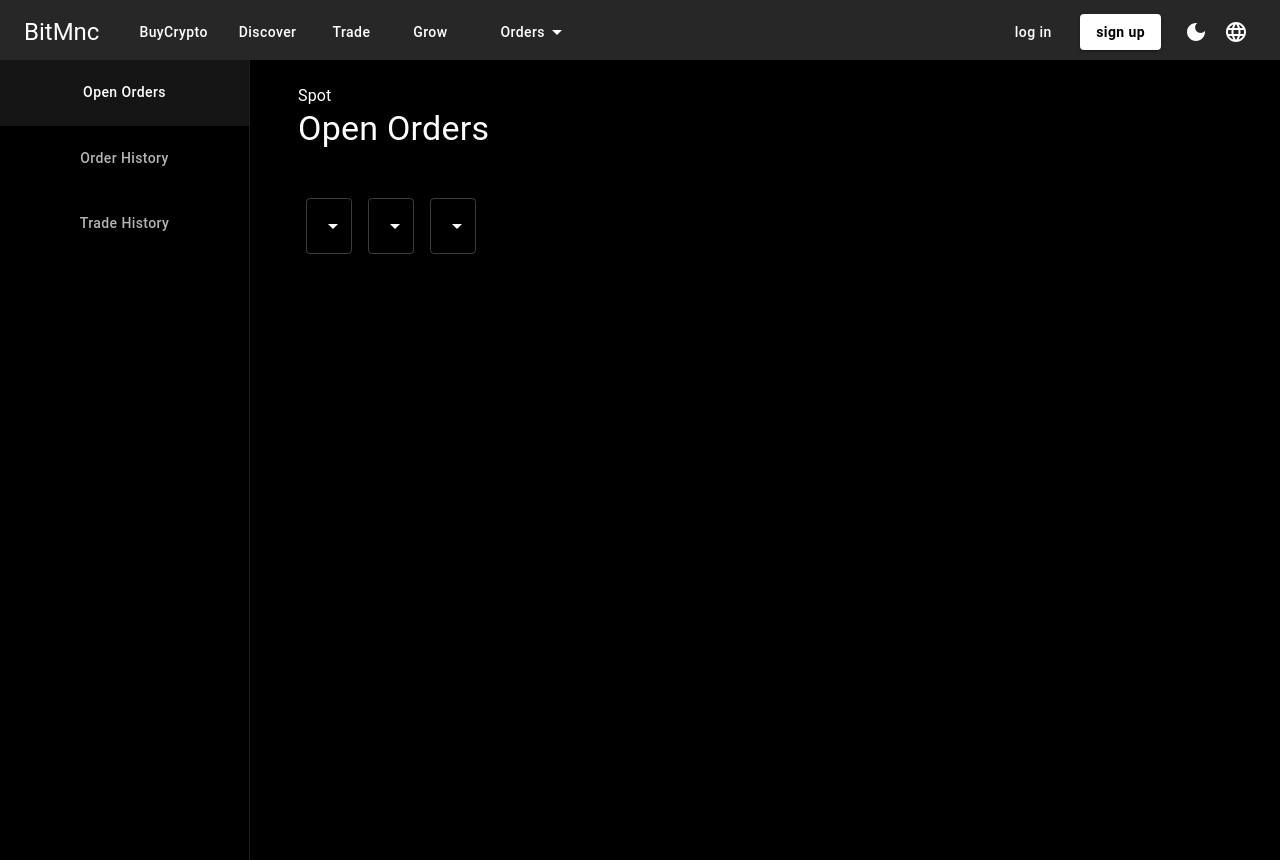
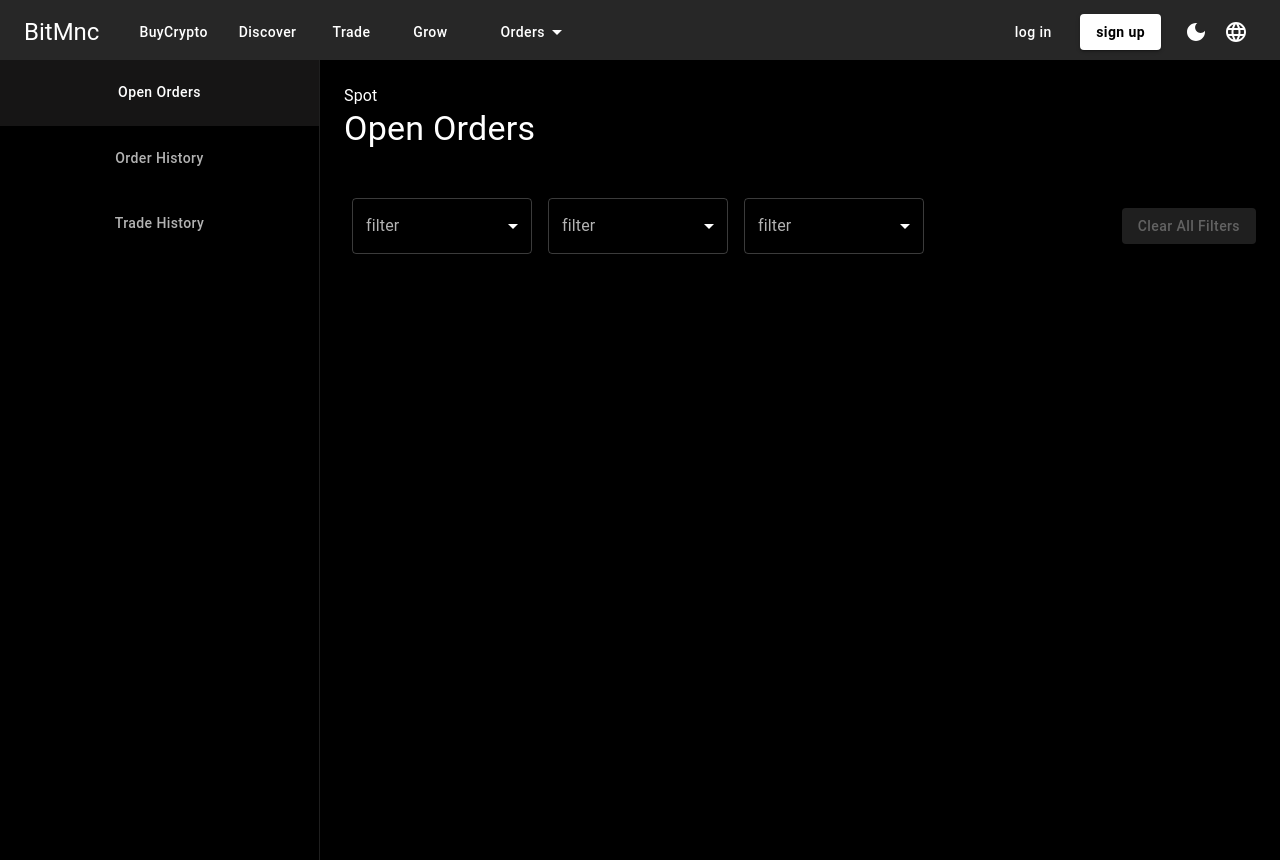
Before and after one commit to ammarsalahi/BTC, a React (Vite) app: page /orders in a window 1280 px wide. Built offline with nearby package versions, Linux system fonts and the light colour scheme; a web font is replaced by a local one.

Commit message:
changes new orders

```diff
--- a/src/components/elements/orders/OpenOrders.jsx
+++ b/src/components/elements/orders/OpenOrders.jsx
@@ -1,13 +1,31 @@
 import React from 'react'
-import { Container,Box ,Typography, Select, TextField} from '@mui/material'
+import { Container,Box ,Typography, Select, TextField, MenuItem, Button} from '@mui/material'
 
 export default function OpenOrders() {
 
    const filter=[
-      {"value":"all","label":"all"}
+      {value:"all",label:"all"}
    ]
+   const currencies = [
+    {
+      value: 'USD',
+      label: '$',
+    },
+    {
+      value: 'EUR',
+      label: '€',
+    },
+    {
+      value: 'BTC',
+      label: '฿',
+    },
+    {
+      value: 'JPY',
+      label: '¥',
+    },
+  ];
   return (
-    <Container className="container-fluid" >
+    <Box className="container-fluid p-4">
         <Box className="row">
         <Typography>Spot</Typography>
             <Typography variant="h4">
@@ -17,20 +35,48 @@ export default function OpenOrders() {
         <Box className="row mt-5">
            <div className="col-12 d-flex justify-content-between align-items-center">
                 <Box className="d-flex">
-                  <TextField sx={{mx:1}}
+                  <TextField sx={{mx:1,width:'180px'}}
                     placeholder="filter"
-                    fullWidth
+                    label="filter"
                     select
-                    options={filter}
-                  />
+                  >
+                    {filter.map((item,idx)=>(
+                        <MenuItem value={item.value} key={idx}>
+                           {item.label}
+                        </MenuItem>
+                    ))}
+                  </TextField>
 
-                  <Select sx={{mx:1}}>
-                  </Select>
-                  <Select sx={{mx:1}}>
-                  </Select>
+                  <TextField sx={{mx:1,width:'180px'}}
+                    placeholder="filter"
+
+                    label="filter"
+                    select
+                  >
+                    {filter.map((item,idx)=>(
+                        <MenuItem value={item.value} key={idx}>
+                           {item.label}
+                        </MenuItem>
+                    ))}
+                  </TextField>
+                  <TextField sx={{mx:1,width:'180px'}}
+                    placeholder="filter"
+
+                    label="filter"
+                    select
+                  >
+                    {filter.map((item,idx)=>(
+                        <MenuItem value={item.value} key={idx}>
+                           {item.label}
+                        </MenuItem>
+                    ))}
+                  </TextField>
                 </Box>
+                <Button variant="contained" disabled>
+                    Clear All Filters
+                </Button>
            </div>
         </Box>
-    </Container>
+    </Box>
   )
 }
--- a/src/components/elements/orders/TradeHistory.jsx
+++ b/src/components/elements/orders/TradeHistory.jsx
@@ -1,12 +1,40 @@
 import React from 'react'
-import { Container ,Typography} from '@mui/material'
+import { Container,Box ,Typography, Select, TextField, MenuItem} from '@mui/material'
 export default function TradeHistory() {
+    const filter=[
+        {value:"all",label:"all"}
+     ]
   return (
-    <Container >
-            <Typography>Spot</Typography>
-            <Typography variant="h4">
-                Trade History
-            </Typography>
-    </Container>
+    <Box className="container-fluid p-4">
+    <Box className="row">
+    <Typography>Spot</Typography>
+        <Typography variant="h4">
+        Trade History
+        </Typography>
+    </Box>
+    <Box className="row mt-5">
+       <div className="col-12 d-flex justify-content-between align-items-center">
+            <Box className="d-flex">
+              <TextField sx={{mx:1,width:'200px'}}
+                placeholder="filter"
+
+                label="filter"
+                select
+              >
+                {filter.map((item,idx)=>(
+                    <MenuItem value={item.value} key={idx}>
+                       {item.label}
+                    </MenuItem>
+                ))}
+              </TextField>
+
+              <Select sx={{mx:1}}>
+              </Select>
+              <Select sx={{mx:1}}>
+              </Select>
+            </Box>
+       </div>
+    </Box>
+</Box>
   )
 }
--- a/src/components/pages/Orders.jsx
+++ b/src/components/pages/Orders.jsx
@@ -7,33 +7,7 @@ import Box from '@mui/material/Box';
 import OpenOrders from '../elements/orders/OpenOrders';
 import OrderHistory from '../elements/orders/OrderHistory';
 import TradeHistory from '../elements/orders/TradeHistory';
-
-function TabPanel(props) {
-  const { children, value, index, ...other } = props;
-
-  return (
-    <div
-      role="tabpanel"
-      hidden={value !== index}
-      id={`vertical-tabpanel-${index}`}
-      aria-labelledby={`vertical-tab-${index}`}
-      {...other}
-    >
-      {value === index && (
-        <Box sx={{ p: 3 ,width:"100vh"}}>
-          <Typography>{children}</Typography>
-        </Box>
-      )}
-    </div>
-  );
-}
-
-TabPanel.propTypes = {
-  children: PropTypes.node,
-  index: PropTypes.number.isRequired,
-  value: PropTypes.number.isRequired,
-};
-
+import TabPanel from '../elements/global/TabPanel';
 function a11yProps(index) {
   return {
     id: `vertical-tab-${index}`,
@@ -50,31 +24,29 @@ export default function Orders() {
 
   return (
     <Box
-      sx={{ flexGrow: 1, display: 'flex',height:"100vh"}}
+      sx={{height:"100vh"}}
+      className="container-fluid row gx-0"
     >
+     <Box className='col-lg-3 g-0' sx={{borderRight:'1px solid',borderColor: 'divider'}}>
         <Tabs
             orientation="vertical"
             variant="scrollable"
             value={value}
             onChange={handleChange}
             aria-label="Vertical tabs example"
-        sx={{ borderRight: 1, borderColor: 'divider',width:250 }}
+            sx={{width:"100%" }}
           >
             <Tab label="Open Orders" sx={{py:3}} {...a11yProps(0)} />
             <Tab label="Order History" sx={{py:3}} {...a11yProps(1)} />
             <Tab label="Trade History" sx={{py:3}} {...a11yProps(2)} />
 
           </Tabs>
-      <TabPanel value={value} index={0}>
-         <OpenOrders/>
-      </TabPanel>
-      <TabPanel value={value} index={1}>
-        <OrderHistory/>
-      </TabPanel>
-      <TabPanel value={value} index={2}>
-        <TradeHistory/>
-      </TabPanel>
-
+     </Box>
+      <Box className="col-lg-9 gx-0" sx={{height:"100vh"}}>
+       {value===0 && <OpenOrders/>}
+       {value===1 && <OrderHistory/>}
+       {value===2 && <TradeHistory/>}
+      </Box>
     </Box>
   );
 }
```
Lines whose indentation alone changed are shown as unchanged.
